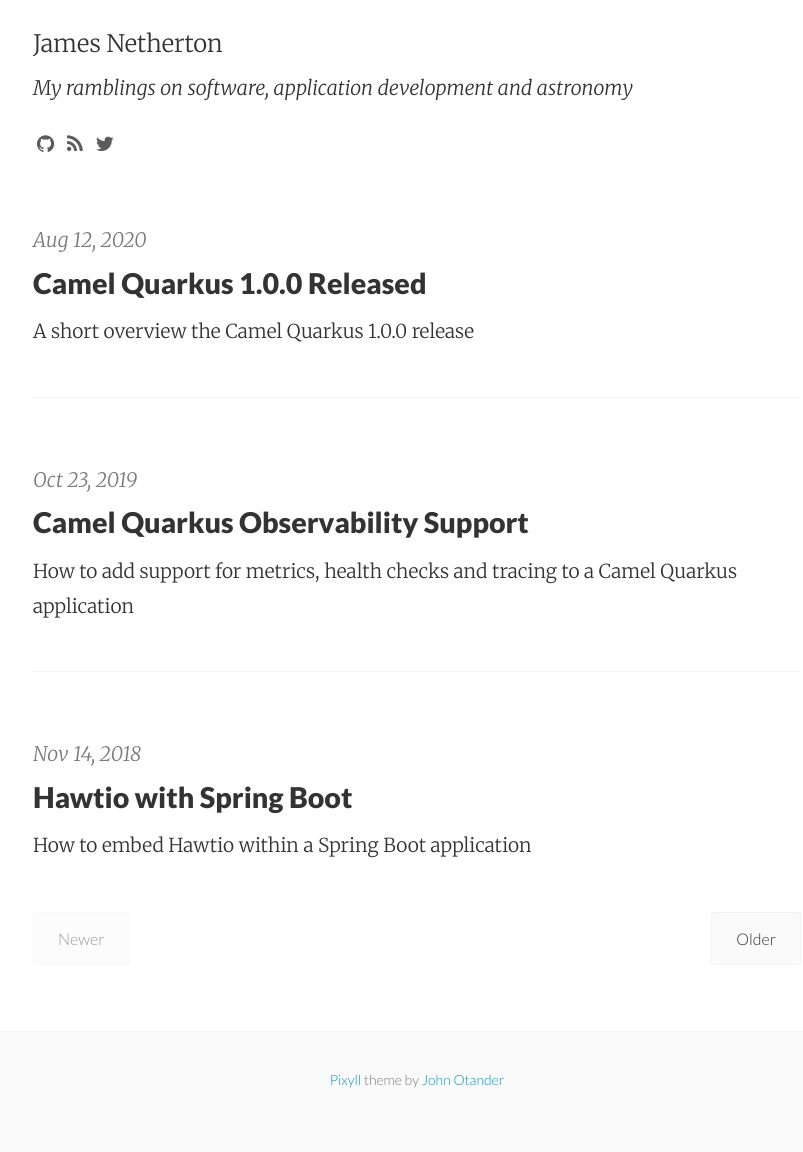
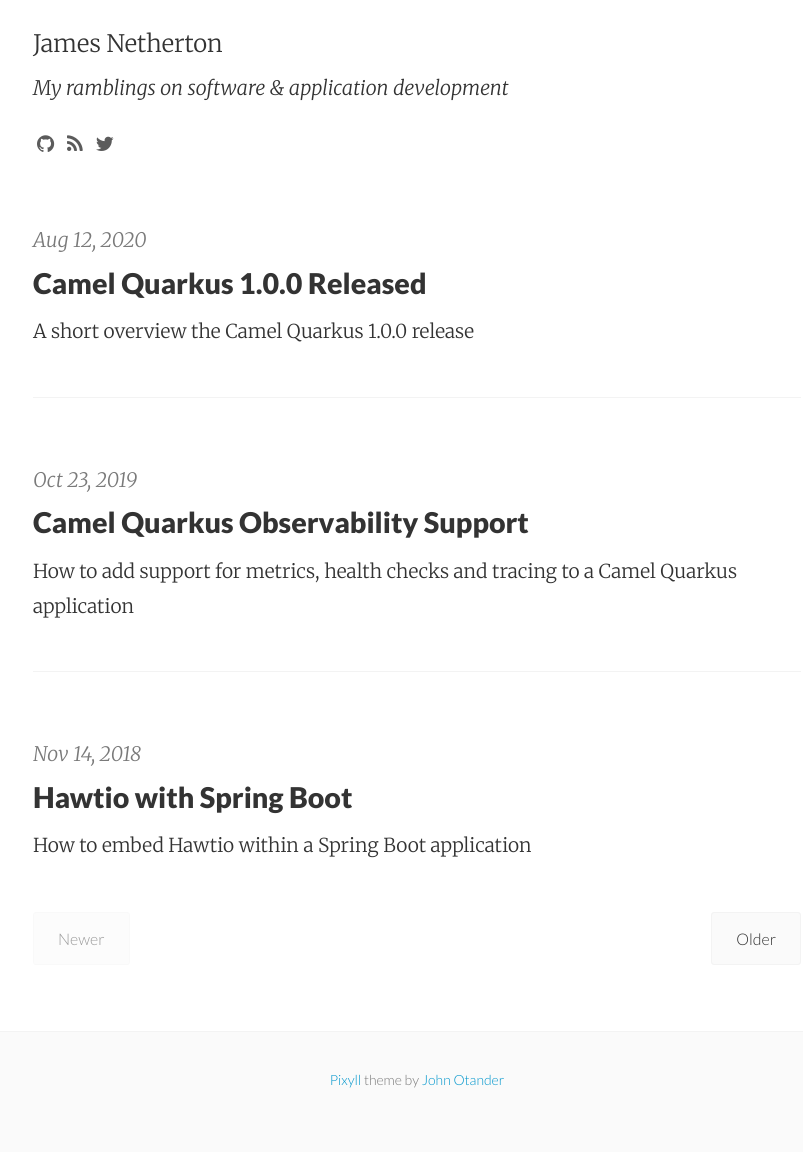
Before and after one commit to jamesnetherton/jamesnetherton.github.io, a Jekyll site: the page built from index.html, in a window 1280 px wide. Shown: the whole page, without its empty margins (223-1026 px from the left). Built offline with Jekyll 4.4.1, drawn with Linux system fonts in a browser that asks for light colours; nearby versions of some CDN libraries; the list of posts is cut into pages by our own code.

Commit message:
Update site description

```diff
--- a/_config.yml
+++ b/_config.yml
@@ -2,7 +2,7 @@
 title:       James Netherton
 email:
 author:      James Netherton
-description: "My ramblings on software, application development and astronomy"
+description: "My ramblings on software & application development"
 url:         "https://jamesnetherton.github.io"
 
 # Google analytics
```
